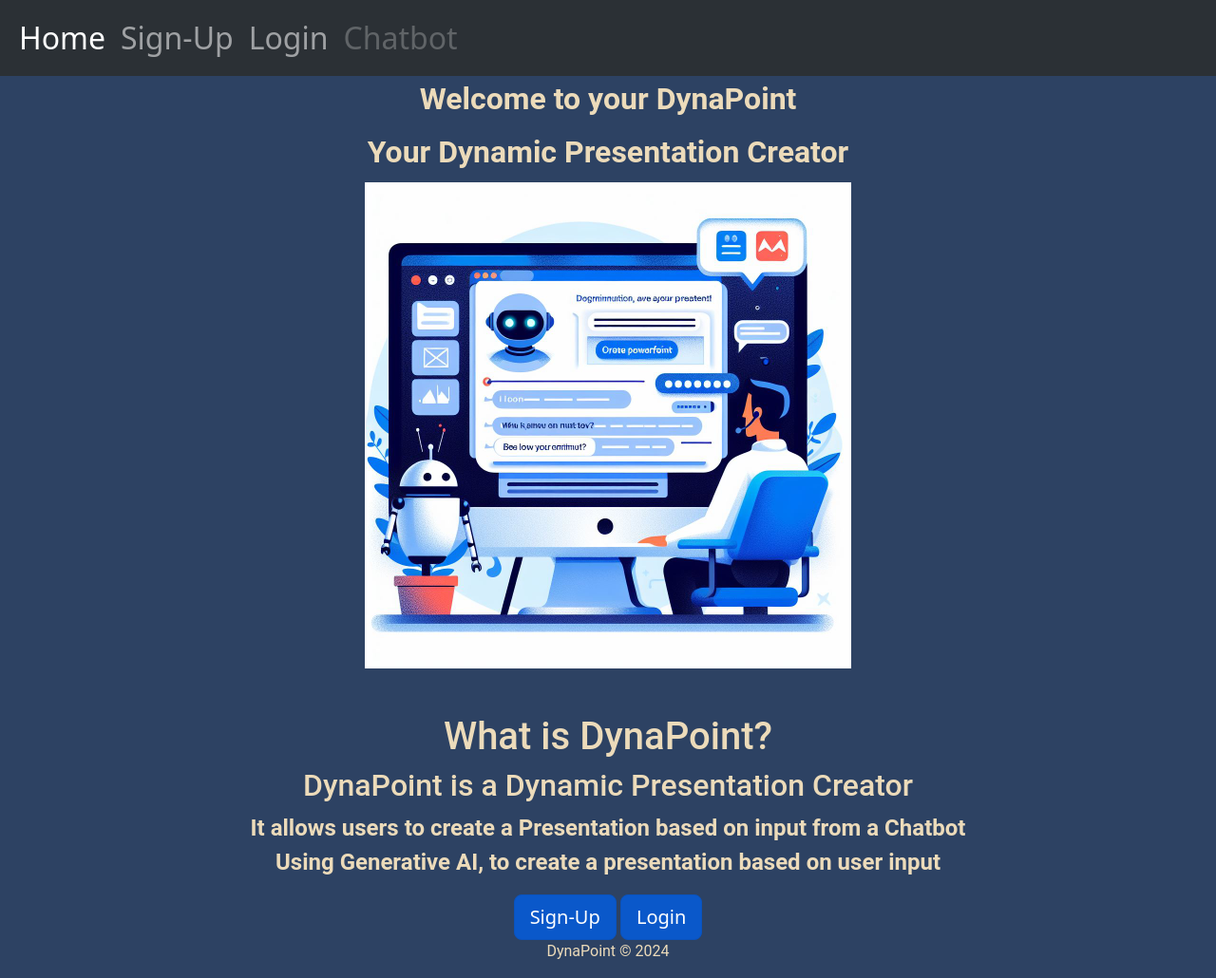
After one commit to dmcmenamin/MScProject, a Flask app: template templates/index_2.html in a window 1280 px wide. The commit adds this page. Shown: the whole page at 95% size. Run offline with Flask 3, Linux system fonts and the light colour scheme; the template is opened without the code that fills it, so the values that code supplies are empty; parts of the project's set-up code (start-up, migrations or seed data) failed here and were passed over.

Commit message:
Working on Front End

```diff
--- a/static/CSS/style.css
+++ b/static/CSS/style.css
@@ -1,30 +1,60 @@
-/**************** CSS ****************/
-/* Main */
-
-/* ID */
+/***** Main Styles *****/
+/* Path: static/CSS/style.css */
+body {
+    background-color: #2D4263;
+    font-family: 'Roboto', sans-serif;
+    font-size: 16px;
+    font-weight: 700;
+    line-height: 1.5;
+    color: #212529;
+}
 
 
-/* Class */
-.container {
+/*****  ID Styles *****/
+
+
+/*****  Class Styles *****/
+
+.bg-custom {
     background-color: #2D4263;
-    color: #2D4263;
-    margin-left: 0;
-    margin-right: 0;
-    padding: 0;
-    width: 10%;
 }
 
-.index-table {
-    background-color: #2D4263;
-    margin: 0;
-    width: 100%;
+.font-footer-custom {
+    font-family: 'Roboto', sans-serif;
+    font-size: 16px;
+    font-weight: 400;
+    line-height: 1.5;
+    color: #ECDBBA;
 }
 
-.logo {
-    float: left;
+.font-header-custom {
+    font-family: 'Roboto', sans-serif;
+    font-size: 32px;
+    font-weight: 700;
+    line-height: 1.5;
+    color: #ECDBBA;
 }
+
+.font-header-custom-2 {
+    font-family: 'Roboto', sans-serif;
+    font-size: 24px;
+    font-weight: 700;
+    line-height: 1.5;
+    color: #ECDBBA;
+}
+
+.img-container {
+    display: grid;
+    place-items: center;
+}
+
 .navbar {
-    background-color: #191919;
-    border-bottom: 1px solid #191919;
     font-size: 32px;
 }
+
+.table-container {
+    display: flex;
+    justify-content: center;
+    align-items: center;
+    background-color: #2D4263;
+}
--- /dev/null
+++ b/templates/index_2.html
@@ -0,0 +1,90 @@
+<!DOCTYPE html>
+<html lang="en">
+<head>
+    <meta charset="UTF-8">
+    <meta name="viewport" content="width=device-width, initial-scale=1.0">
+    <title>Home Page 2</title>
+
+    <!-- CSS -->
+    <link rel="stylesheet" type="text/css" href="../static/CSS/style.css">
+
+    <!-- Bootstrap CSS -->
+    <link href="https://cdn.jsdelivr.net/npm/bootstrap@5.3.2/dist/css/bootstrap.min.css"
+          rel="stylesheet" integrity="sha384-T3c6CoIi6uLrA9TneNEoa7RxnatzjcDSCmG1MXxSR1GAsXEV/Dwwykc2MPK8M2HN"
+          crossorigin="anonymous">
+</head>
+<body class="bg-custom">
+
+<!-- Navbar -->
+    <nav class="navbar navbar-expand-lg bg-body-tertiary" data-bs-theme="dark">
+      <div class="container-fluid">
+        <button class="navbar-toggler" type="button" data-bs-toggle="collapse" data-bs-target="#navbarNavAltMarkup" aria-controls="navbarNavAltMarkup" aria-expanded="false" aria-label="Toggle navigation">
+          <span class="navbar-toggler-icon"></span>
+        </button>
+        <div class="collapse navbar-collapse" id="navbarNavAltMarkup">
+          <div class="navbar-nav">
+            <a class="nav-link active" aria-current="page" href="index.html">Home</a>
+            <a class="nav-link" href="#">Sign-Up</a>
+            <a class="nav-link" href="#">Login</a>
+            <a class="nav-link disabled" aria-disabled="true">Chatbot</a>
+          </div>
+        </div>
+      </div>
+    </nav>
+
+    <!-- Main Content -->
+    <div class="container-fluid">
+        <div class="row">
+            <div class="col-12">
+                <h1 class="text-center font-header-custom">Welcome to your DynaPoint</h1>
+                <h1 class="text-center font-header-custom">Your Dynamic Presentation Creator </h1>
+            </div>
+        </div>
+    </div>
+
+    <!-- Image -->
+    <div class="img-container">
+        <div class="row">
+            <div class="col-12">
+                <img src="../static/Images/Front_Page.jpg" class="img-front-page" alt="Image of a Man sitting at
+                    a computer screen with a Chatbot on the screen" width="512" height="512">
+            </div>
+        </div>
+    </div>
+    <br> <br>
+
+    <div class="font-header-custom-2">
+        <div class="row">
+            <div class="col-12">
+                <h1 class="text-center">What is DynaPoint?</h1>
+                <h2 class="text-center">DynaPoint is a Dynamic Presentation Creator</h2>
+                <p class="text-center">It allows users to create a Presentation based on input from a Chatbot <br>
+                Using Generative AI, to create a presentation based on user input</p>
+            </div>
+        </div>
+    </div>
+
+    <!-- Button -->
+    <div class="container-fluid">
+        <div class="row">
+            <div class="col-12">
+                <div class="text-center">
+                    <a href="sign-up.html" class="btn btn-primary btn-lg active" role="button" aria-pressed="true">Sign-Up</a>
+                    <a href="login.html" class="btn btn-primary btn-lg active" role="button" aria-pressed="true">Login</a>
+                </div>
+            </div>
+        </div>
+
+    <!-- Footer -->
+    <footer class="bg-custom">
+        <div class="container-fluid">
+            <div class="row">
+                <div class="col-12">
+                    <p class="text-center font-footer-custom">DynaPoint &copy; 2024</p>
+                </div>
+            </div>
+        </div>
+    </footer>
+
+</body>
+</html>
```
Also changed, not shown: templates/index.html (+12 -20 lines).
